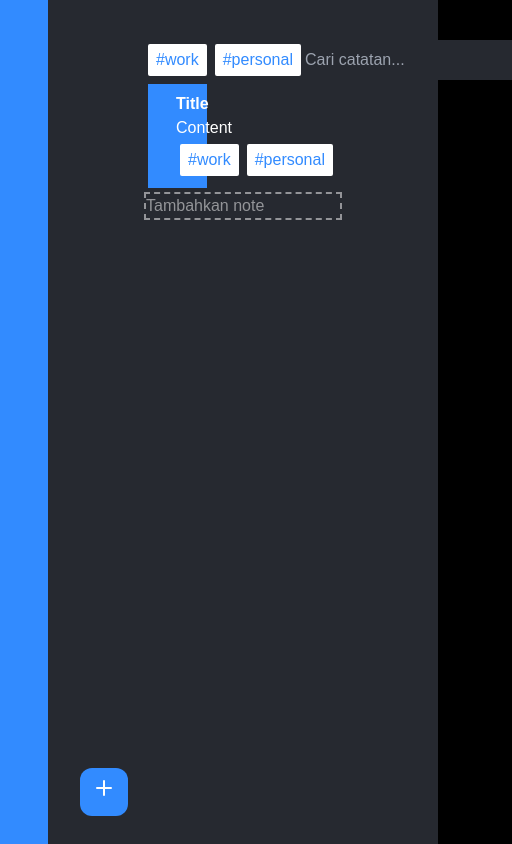
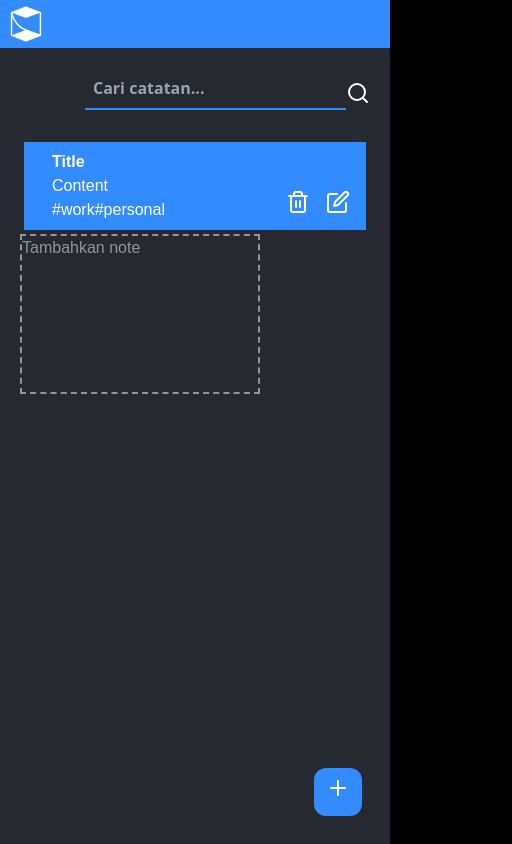
Before and after one commit to athdromeda/notebox, a React (Create React App) app: page / in a window 390 px wide. Shown: the whole page, 512 px wide, since content can reach past the window. Built offline with nearby package versions, Linux system fonts and the light colour scheme.

Commit message:
improve responsiveness

```diff
--- a/src/App.js
+++ b/src/App.js
@@ -13,7 +13,10 @@ const SearchBar = ({ onSetQuery }) => {
     onSetQuery(input.current.value);
   };
   return (
-    <input ref={input} onInput={handleInput} placeholder="Cari catatan..." className="bg-slate text-white" />
+    <section className="flex ">
+      <input ref={input} onInput={handleInput} placeholder="Cari catatan..." className="bg-slate text-white w-full sm:w-48" />
+<img src={process.env.PUBLIC_URL + '/icons/search.svg'} alt="search"/>
+    </section>
   );
 };
 
@@ -26,7 +29,7 @@ const TagsBar = ({ notes, onSetQuery }) => {
   }, [notes]);
 
   return (
-    <section className="tag-bar">
+    <section className="tag-bar hidden sm:flex">
       {tags.map((e, i) => (
         <p key={i} className="tag-item">
           #{e}
@@ -37,7 +40,9 @@ const TagsBar = ({ notes, onSetQuery }) => {
 };
 
 const Sidebar = () => {
-  return <div className="sidebar"></div>;
+  return <div className="sidebar">
+    <img src={process.env.PUBLIC_URL + '/icons/notebox.svg'} alt="notebox" />
+  </div>;
 };
 
 function App() {
@@ -60,8 +65,8 @@ function App() {
         <Sidebar />
       </aside>
       {showForm && <InputNote func={setNote} setForm={setShowForm} />}
-      <main className="w-full bg-slate py-10 px-24 float-right">
-        <header className="flex justify-between">
+      <main className="w-full bg-slate py-5 px-5 sm:py-10 sm:px-24 float-right">
+        <header className="flex justify-end sm:justify-between items-center mb-5">
           <TagsBar notes={note} onSetQuery={setQuery} />
           <SearchBar onSetQuery={setQuery} />
         </header>
--- a/src/components/InputNote.js
+++ b/src/components/InputNote.js
@@ -1,8 +1,12 @@
-import React, { useRef } from "react";
+import React, { useRef, useEffect } from "react";
 
 const InputNote = ({ func, setForm }) => {
   const titleRef = useRef();
   const contentRef = useRef();
+
+  useEffect(()=>{
+    titleRef.current.focus()
+  },[])
 
   const generateNote = (title, content) => {
     return {
@@ -19,24 +23,33 @@ const InputNote = ({ func, setForm }) => {
 
   const handleSubmit = (ev) => {
     ev.preventDefault();
-    let title = ev.target.elements.title.value;
-    let content = ev.target.elements.content.value;
-    if (title && content) {
-      func((prev) => [...prev, generateNote(title, content)]);
+    if (titleRef.current.value && contentRef.current.value) {
+      func((prev) => [...prev, generateNote(titleRef.current.value, contentRef.current.value)]);
       setForm(false);
+      // titleRef.current.value = "";
+      // contentRef.current.value = "";
     } else {
       alert("Kosong tuh!");
+      if(titleRef.current.value === ""){
+        titleRef.current.focus()
+      }else{
+        contentRef.current.focus()
+      }
     }
 
-    titleRef.current.value = "";
-    contentRef.current.value = "";
   };
 
+  const handleTitleDown=(ev)=>{
+    if(ev.keyCode ===  13){
+      contentRef.current.focus()
+    }
+  }
+
   return (
-      <form onSubmit={handleSubmit} className="flex flex-col flex-wrap relative w-80 px-5 bg-slate-800">
-        <input id="title" ref={titleRef} className="bg-slate-800  " />
-        <textarea id="content" ref={contentRef} className="bg-slate-800" />
-        <button type="submit" className="bg-sky-500 border-0 p-2">TAMBAH</button>
+      <form onSubmit={handleSubmit} className="flex flex-col flex-wrap sticky w-full h-auto lg:h-screen lg:w-3/4 px-5 py-5 bg-slate">
+        <input ref={titleRef} className="bg-slate" placeholder="Judul disini..." onKeyDown={handleTitleDown}/>
+        <textarea ref={contentRef} className="bg-slate h-[70vh] lg:h-3/5" placeholder="Tulis catatan disini..." spellCheck="false" />
+        <button type="submit" className="bg-primary border-0 p-2">TAMBAH</button>
       </form>
   );
 };
--- a/src/components/NoteItem.js
+++ b/src/components/NoteItem.js
@@ -1,31 +1,33 @@
 import React, { useState } from "react";
 
 const NoteItem = ({ e, onDelete }) => {
-  const [btns, setBtns] = useState(false);
+  const [btns, setBtns] = useState('block');
 
   return (
     <li
       className="note-item"
       key={e.id}
-      onMouseOver={() => setBtns(true)}
-      onMouseOut={() => setBtns(false)}
+      onMouseOver={() => setBtns('block')}
+      onMouseOut={() => setBtns('hidden')}
+
     >
-      <section>
-        <h2>{e.title}</h2>
+      <section className="">
+        <h2 className="font-bold">{e.title}</h2>
         <article>{e.content}</article>
-        <h6>
+        <h6 className="flex">
           {e.tags.map((tag) => (
             <p>#{tag}</p>
           ))}
         </h6>
       </section>
-      {btns && (
-        <section>
+        <section className={"absolute bottom-2 right-2 " + btns}>
           <button onClick={() => onDelete(e.id)}>
               <img src={process.env.PUBLIC_URL + "/icons/delete.svg"} alt="delete"/>
           </button>
+          <button>
+            <img src={process.env.PUBLIC_URL + "/icons/edit.svg"} alt="edit" />
+          </button>
         </section>
-      )}
     </li>
   );
 };
--- a/src/components/Notes.js
+++ b/src/components/Notes.js
@@ -3,11 +3,12 @@ import NoteItem from "./NoteItem";
 
 const Notes = ({ notelist, onDelete, setForm }) => {
   return (
-    <ul>
+    <ul className="p-0 flex flex-row flex-wrap list-none">
       {notelist.map((e) => (
         <NoteItem e={e} onDelete={onDelete} />
       ))}
-      <li className="add-note-hover" onClick={()=>setForm(true)}>Tambahkan note</li>
+      <li className="add-note-hover h-40"
+      onClick={()=>setForm(true)}>Tambahkan note</li>
     </ul>
   );
 };
--- a/src/index.css
+++ b/src/index.css
@@ -6,7 +6,7 @@
 @layer components {
 
   .App {
-    @apply flex h-full w-full;
+    @apply flex h-full w-full flex-col lg:flex-row;
   }
 
   button {
@@ -14,44 +14,24 @@
   }
 
   .sidebar {
-    @apply bg-primary w-12 h-full;
+    @apply bg-primary w-full h-12 lg:w-12 lg:h-full lg:p-1 flex flex-wrap justify-start items-start;
   }
 
   main{
     @apply ml-auto grow;
   }
 
-  h2 {
-    @apply font-bold;
-  }
-
-  h6 {
-    @apply flex;
-  }
-
-  ul {
-    @apply p-0 flex flex-row flex-wrap list-none;
-  }
-
-  p {
-    @apply py-10 px-24 bg-white text-primary m-1 py-1 px-2 rounded-sm select-none cursor-pointer;
+  .tag-item{
+    @apply py-1 px-2 bg-white text-primary m-1 rounded-lg select-none cursor-pointer;
   }
 
   .note-item {
-    @apply bg-primary text-white m-1 py-2 px-7 flex flex-wrap justify-between items-center max-w-[30%] min-w-[15%];
+    @apply bg-primary text-white m-1 py-2 px-7 relative flex flex-wrap justify-between items-start w-full sm:w-auto sm:m-3;
   }
 
-  .tag-bar {
-    @apply flex;
-  }
-
-  form{
-    @apply bg-slate;
-  }
-
-  form>input,
+  input,
   textarea {
-    @apply border-0 border-b-primary border-b-2 bg-slate text-white mb-2 p-2 font-bold font-sans outline-none max-w-full;
+    @apply border-0 border-b-primary border-b-2 bg-slate text-white mb-2 p-2 font-bold font-sans focus:outline-none max-w-full;
   }
 
   textarea {
@@ -59,7 +39,7 @@
   }
 
   .addnote-btn{
-    @apply rounded-xl border-0 bg-primary text-white text-xl w-12 h-12 font-bold fixed cursor-pointer bottom-7 left-20;
+    @apply rounded-xl border-0 bg-primary text-white text-xl w-12 h-12 font-bold fixed cursor-pointer bottom-7 right-7 lg:left-20;
   }
 
   .add-note-hover{
```
Also changed, not shown: public/icons/edit.svg (added), public/icons/notebox.svg (added).
